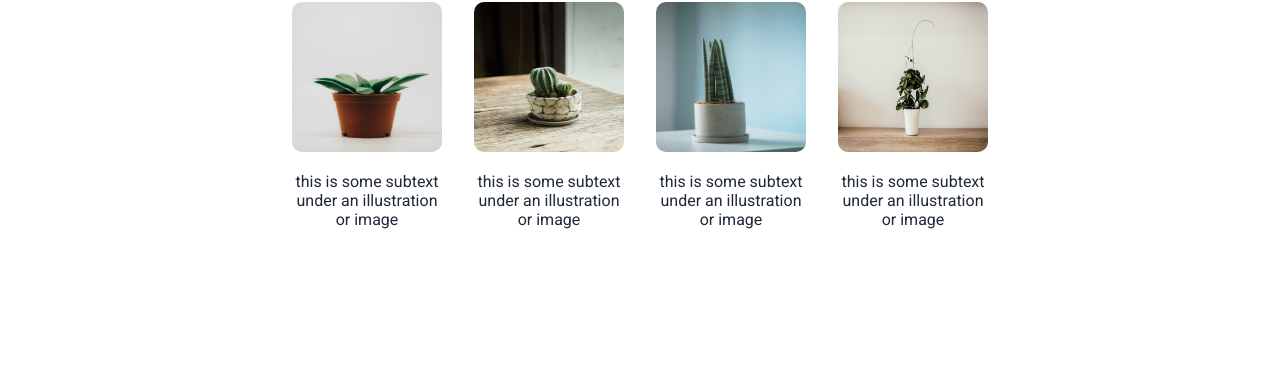
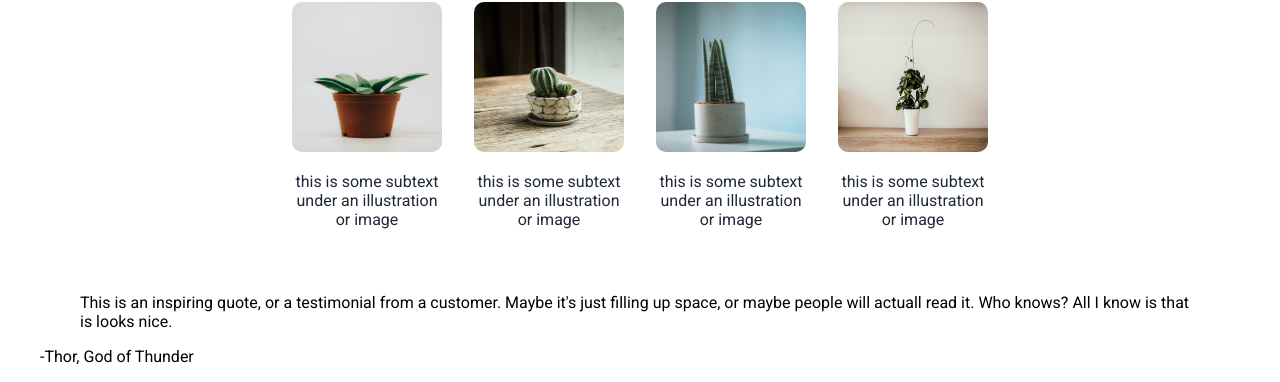
Before and after one commit to frogrin/landing-page, a plain HTML site: page index.html in a window 1280 px wide. Shown: the part 459-841 px from the top of the page. Before the commit the page ends 800 px from the top, so only its background shows below. Drawn offline with Linux system fonts and the light colour scheme.

Commit message:
Add html to the third section

```diff
--- a/index.html
+++ b/index.html
@@ -57,5 +57,19 @@
         </div>
       </div>
     </div>
+
+    <!-- Third section -->
+    <div class="three">
+      <figure>
+        <blockquote>
+          <p>
+            This is an inspiring quote, or a testimonial from a customer. Maybe it's
+            just filling up space, or maybe people will actuall read it. Who knows?
+            All I know is that is looks nice.
+          </p>
+        </blockquote>
+        <figcaption>-Thor, God of Thunder</figcaption>
+      </figure>
+    </div>
 </body>
 </html>
```
